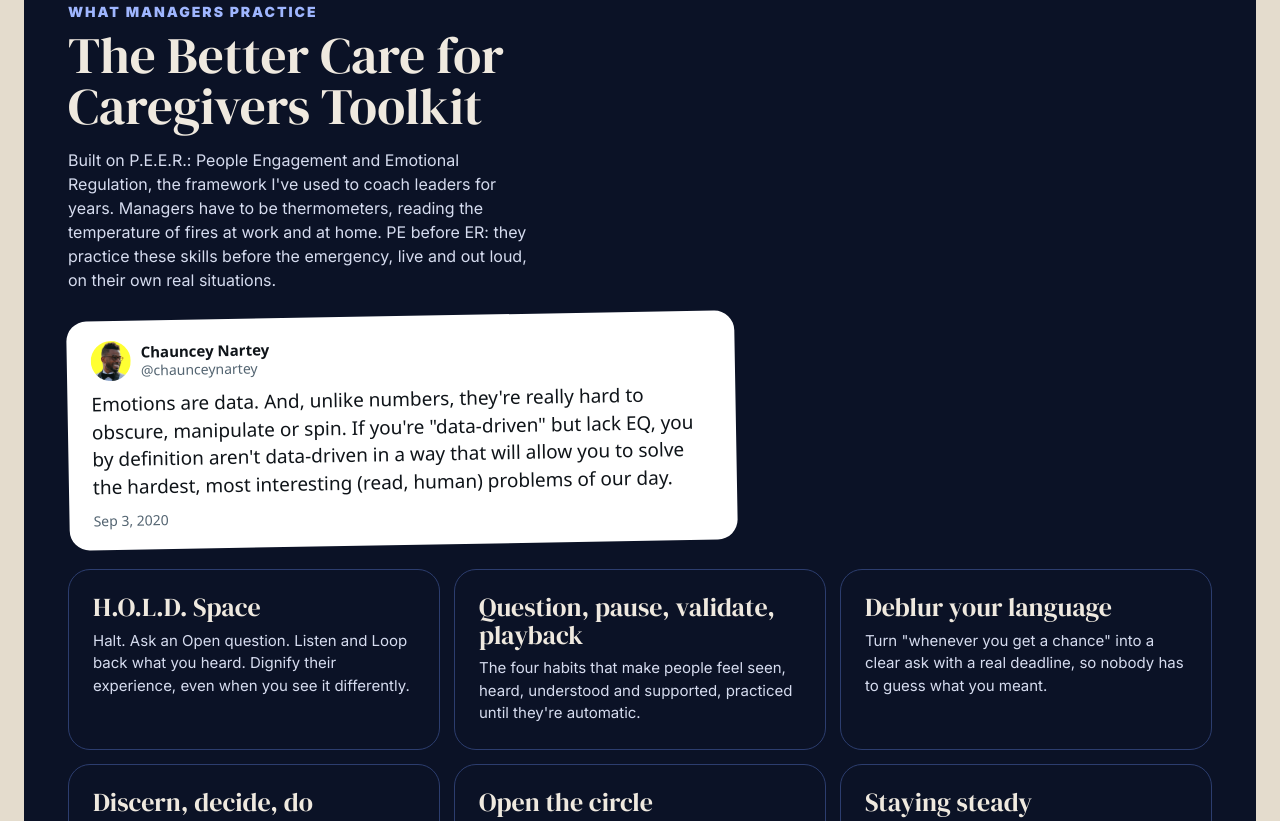
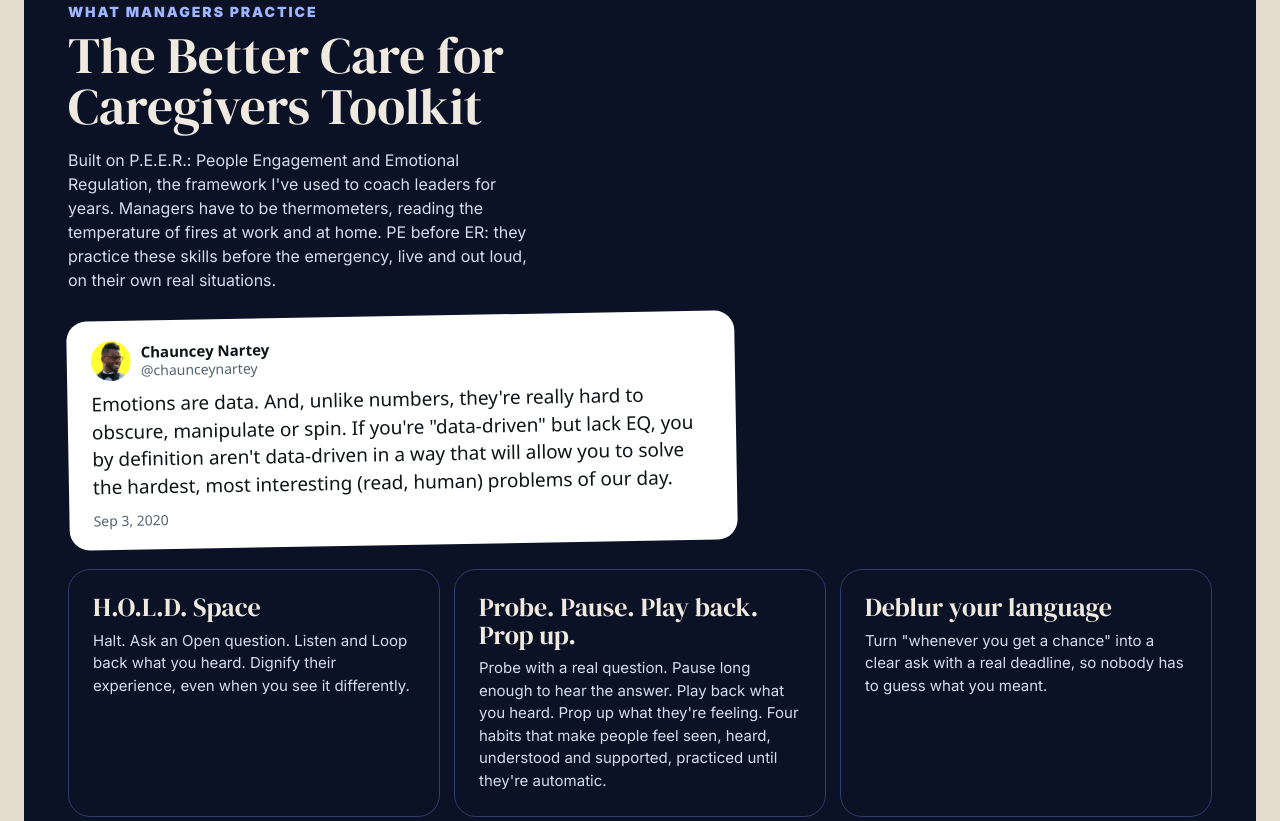
Before and after one commit to chaunceynartey/chaunceynartey-site, a plain HTML site: page speaking/index.html in a window 1280 px wide. Shown: the part 11179-12000 px from the top of the page. Drawn offline with Linux system fonts and the light colour scheme.

Commit message:
For Companies toolkit: Probe. Pause. Play back. Prop up. (playback before validation)
Co-Authored-By: Claude Opus 5.5 <noreply@anthropic.com>
Claude-Session: https://claude.ai/code/session_01QyPfgjfEC59gJDqyBHybk5

```diff
--- a/speaking/index.html
+++ b/speaking/index.html
@@ -290,7 +290,7 @@ sup{font-size:0.3em;vertical-align:super;font-family:"Inter",sans-serif;font-wei
         </figure>
         <div class="toolkit-grid" style="display: grid; gap: 14px;">
           <div style="border: 1px solid #2c3d6e; border-radius: 22px; padding: 24px; display: flex; flex-direction: column; gap: 8px;"><p style="font-family: 'DM Serif Display', Georgia, serif; font-size: 26px; line-height: 1.05; color: #efe9df;">H.O.L.D. Space</p><p style="font-size: 15px; line-height: 1.5; color: #d6dcef;">Halt. Ask an Open question. Listen and Loop back what you heard. Dignify their experience, even when you see it differently.</p></div>
-          <div style="border: 1px solid #2c3d6e; border-radius: 22px; padding: 24px; display: flex; flex-direction: column; gap: 8px;"><p style="font-family: 'DM Serif Display', Georgia, serif; font-size: 26px; line-height: 1.05; color: #efe9df;">Question, pause, validate, playback</p><p style="font-size: 15px; line-height: 1.5; color: #d6dcef;">The four habits that make people feel seen, heard, understood and supported, practiced until they're automatic.</p></div>
+          <div style="border: 1px solid #2c3d6e; border-radius: 22px; padding: 24px; display: flex; flex-direction: column; gap: 8px;"><p style="font-family: 'DM Serif Display', Georgia, serif; font-size: 26px; line-height: 1.05; color: #efe9df;">Probe. Pause. Play back. Prop up.</p><p style="font-size: 15px; line-height: 1.5; color: #d6dcef;">Probe with a real question. Pause long enough to hear the answer. Play back what you heard. Prop up what they're feeling. Four habits that make people feel seen, heard, understood and supported, practiced until they're automatic.</p></div>
           <div style="border: 1px solid #2c3d6e; border-radius: 22px; padding: 24px; display: flex; flex-direction: column; gap: 8px;"><p style="font-family: 'DM Serif Display', Georgia, serif; font-size: 26px; line-height: 1.05; color: #efe9df;">Deblur your language</p><p style="font-size: 15px; line-height: 1.5; color: #d6dcef;">Turn "whenever you get a chance" into a clear ask with a real deadline, so nobody has to guess what you meant.</p></div>
           <div style="border: 1px solid #2c3d6e; border-radius: 22px; padding: 24px; display: flex; flex-direction: column; gap: 8px;"><p style="font-family: 'DM Serif Display', Georgia, serif; font-size: 26px; line-height: 1.05; color: #efe9df;">Discern, decide, do</p><p style="font-size: 15px; line-height: 1.5; color: #d6dcef;">When something said in a meeting lands wrong: figure out what's going on, decide whether to respond now or later, then act.</p></div>
           <div style="border: 1px solid #2c3d6e; border-radius: 22px; padding: 24px; display: flex; flex-direction: column; gap: 8px;"><p style="font-family: 'DM Serif Display', Georgia, serif; font-size: 26px; line-height: 1.05; color: #efe9df;">Open the circle</p><p style="font-size: 15px; line-height: 1.5; color: #d6dcef;">Notice who is always in the room and who never is. Watch who gets the floor, who gets talked over, and who quietly carries the admin work. Then change it.</p></div>
```
